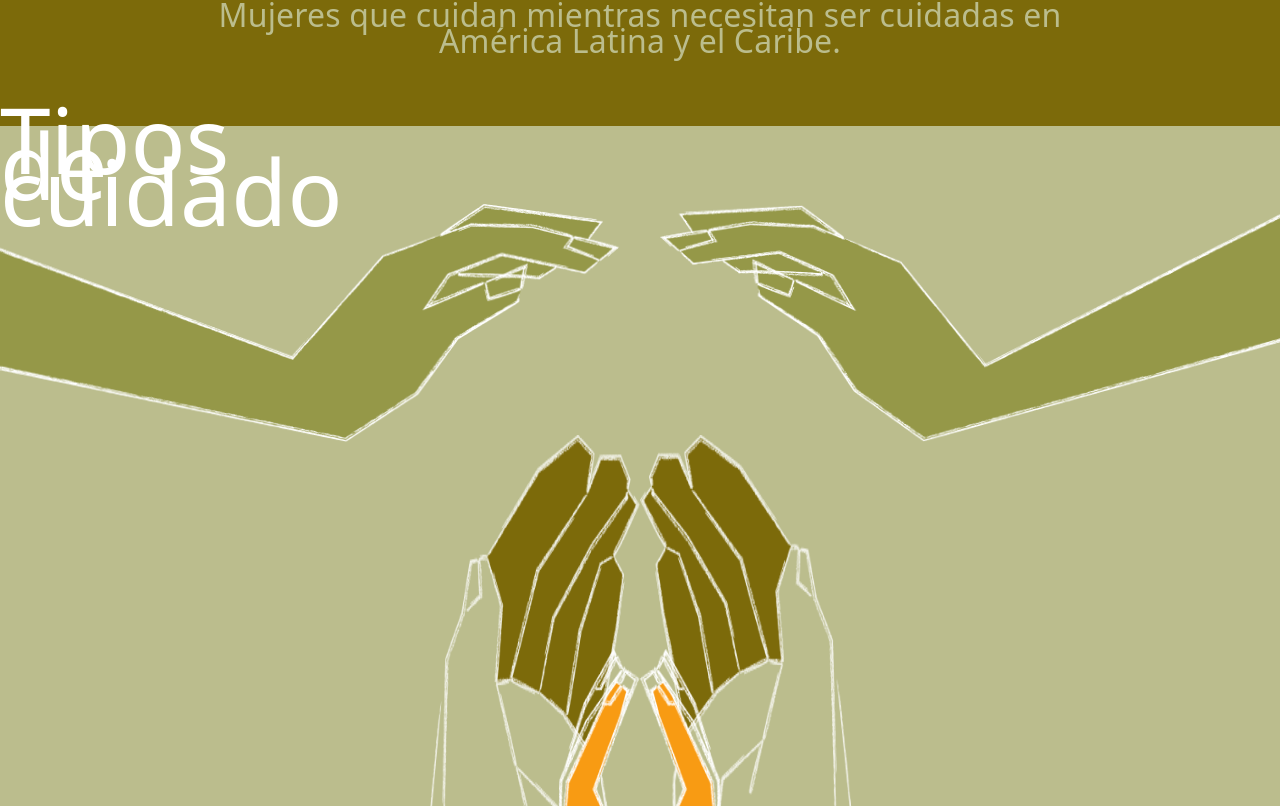
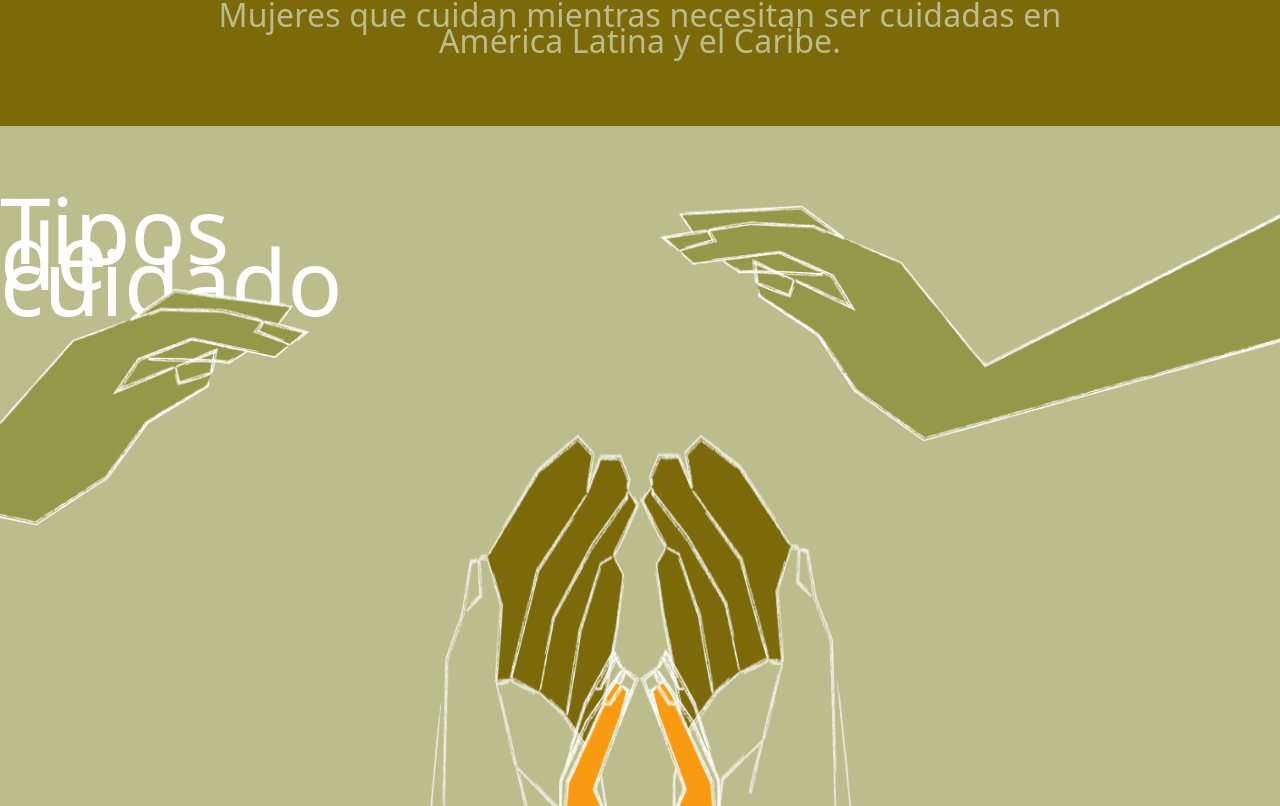
Before and after one commit to dataista-studio/cuidados-circulares, a React (Vite) app: page / in a window 1280 px wide. Shown: the part 674-1480 px from the top of the page. Built offline with nearby package versions, Linux system fonts and the light colour scheme; a web font is replaced by a local one.

Commit message:
Adding animation to big left hand

```diff
--- a/src/screens/SeccionI.jsx
+++ b/src/screens/SeccionI.jsx
@@ -1,10 +1,55 @@
+import { useEffect, useRef, useState } from "react";
+
 export default function SeccionI() {
+
+    const sectionRef = useRef(null);
+    const [progress, setProgress] = useState(0);
+
+    useEffect(() => {
+        const handleScroll = () => {
+            const section = sectionRef.current;
+            if (!section) return;
+
+            const rect = section.getBoundingClientRect();
+            const windowHeight = window.innerHeight;
+
+            let scrollProgress =
+                (windowHeight - rect.top) / (windowHeight + rect.height);
+
+            scrollProgress = Math.max(0, Math.min(1, scrollProgress));
+
+            setProgress(scrollProgress);
+        };
+
+        window.addEventListener("scroll", handleScroll);
+        handleScroll();
+
+        return () => window.removeEventListener("scroll", handleScroll);
+    }, []);
+
+    const movement =
+        progress < 0.5
+            ? progress * 2
+            : (1 - progress) * 2;
+
+    const translateX = -100 + movement * 100;
+
     return (
-        <div className="w-screen h-screen bg-verde-claro relative">
+        <div ref={sectionRef} className="w-screen h-[100vh] bg-verde-claro relative overflow-hidden">
 
-            <p className="text-[91px] text-blanco max-w-[336px]">Tipos de cuidado</p>
+            <p className="text-[91px] text-blanco max-w-[336px] sticky top-20">
+                Tipos de cuidado
+            </p>
 
-            <img src="./src/assets/img/big_hand_l.png" alt="" className="h-[237.3px] w-[619.71px] absolute left-0" />
+            <img
+                src="./src/assets/img/big_hand_l.png"
+                alt=""
+                className="h-[237.3px] w-[619.71px] absolute left-0 top-1/2 -translate-y-1/2"
+                style={{
+                    transform: `translateX(${translateX}%) translateY(-50%)`
+                }}
+            />
+
             <img src="./src/assets/img/big_hand_r.png" alt="" className="h-[237.3px] w-[619.71px] absolute right-0" />
 
             <img src="./src/assets/img/medium_hand_l.png" alt="" className="w-[221.41px] h-[490.74px] absolute bottom-0 right-1/2" />
@@ -13,7 +58,6 @@ export default function SeccionI() {
             <img src="./src/assets/img/small_hand_l.png" alt="" className="w-[82px] h-[277px] absolute bottom-0 right-1/2" />
             <img src="./src/assets/img/small_hand_r.png" alt="" className="w-[82px] h-[277px] absolute bottom-0 left-1/2" />
 
-
         </div>
-    )
-};
+    );
+}
```
